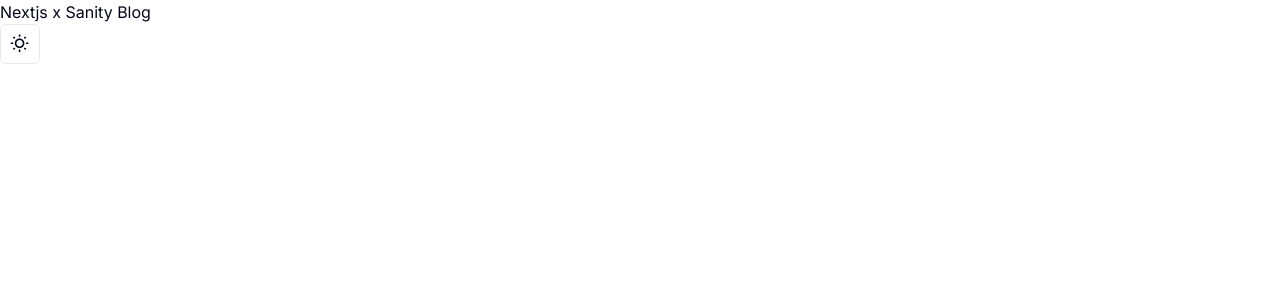
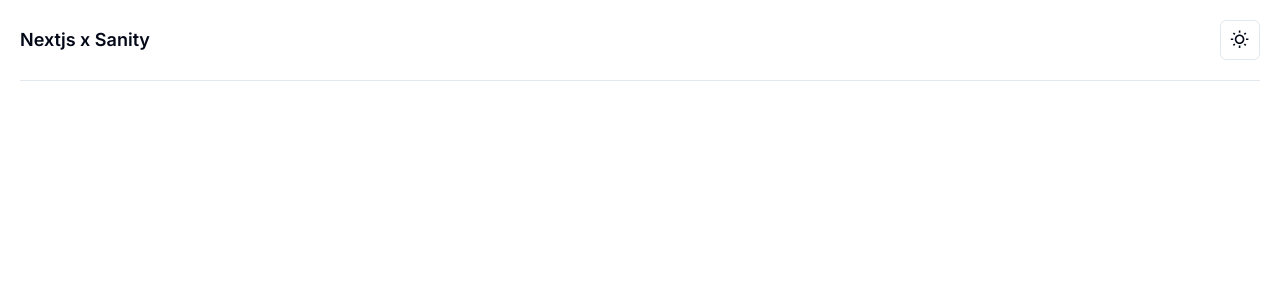
Before and after one commit to yongvuthivann/nextjs-sanity-blog, a Next.js app: page / in a window 1280 px wide. Shown: the top 300 px of the page. Built offline with nearby package versions, Linux system fonts and the light colour scheme.

Commit message:
feat(style): add layout style

```diff
--- /dev/null
+++ b/src/app/(admin)/layout.tsx
@@ -0,0 +1,16 @@
+export const metadata = {
+  title: 'Next.js',
+  description: 'Generated by Next.js',
+}
+
+export default function RootLayout({
+  children,
+}: {
+  children: React.ReactNode
+}) {
+  return (
+    <html lang="en">
+      <body>{children}</body>
+    </html>
+  )
+}
--- a/src/app/layout.tsx
+++ b/src/app/(user)/layout.tsx
@@ -2,7 +2,8 @@ import type { Metadata } from "next";
 import { Inter } from "next/font/google";
 import { ThemeProvider } from "@/providers/theme-provider";
 
-import "./globals.css";
+import "../globals.css";
+import MainLayout from "@/layout/main-layout";
 
 const inter = Inter({ subsets: ["latin"] });
 
@@ -24,7 +25,7 @@ export default function RootLayout({
           defaultTheme="system"
           enableSystem
           disableTransitionOnChange>
-          {children}
+          <MainLayout>{children}</MainLayout>
         </ThemeProvider>
       </body>
     </html>
--- /dev/null
+++ b/src/app/(user)/page.tsx
@@ -0,0 +1,13 @@
+import { ModeToggle } from "@/components/mode-toggle";
+
+export default function Home() {
+  return (
+    <div className="w-full">
+      <div className="flex items-center justify-between">
+        <h1 className="font-semibold text-lg">Nextjs x Sanity</h1>
+        <ModeToggle />
+      </div>
+      <hr className="mt-5" />
+    </div>
+  );
+}
--- a/src/app/page.tsx
+++ /dev/null
@@ -1,11 +0,0 @@
-import { ModeToggle } from "@/components/mode-toggle";
-import { Button } from "@/components/ui/button";
-
-export default function Home() {
-  return (
-    <main className="">
-      <h1>Nextjs x Sanity Blog</h1>
-      <ModeToggle />
-    </main>
-  );
-}
--- /dev/null
+++ b/src/layout/main-layout.tsx
@@ -0,0 +1,10 @@
+import React from "react";
+
+type props = {
+  children: React.ReactNode;
+};
+export default function MainLayout({ children }: props) {
+  return (
+    <main className="min-h-sreen max-w-7xl w-full mx-auto p-5">{children}</main>
+  );
+}
```
